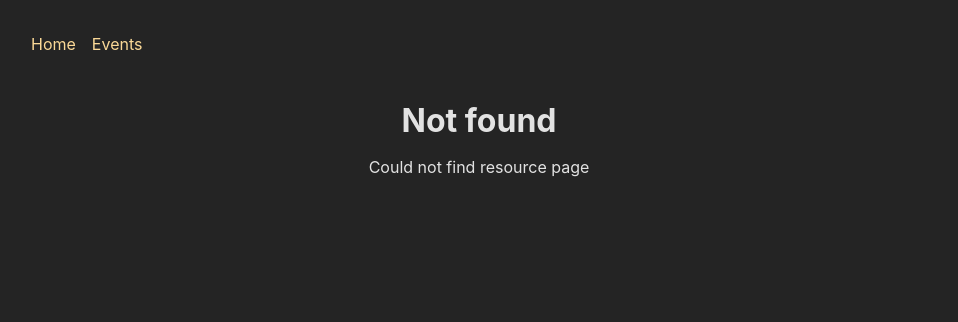
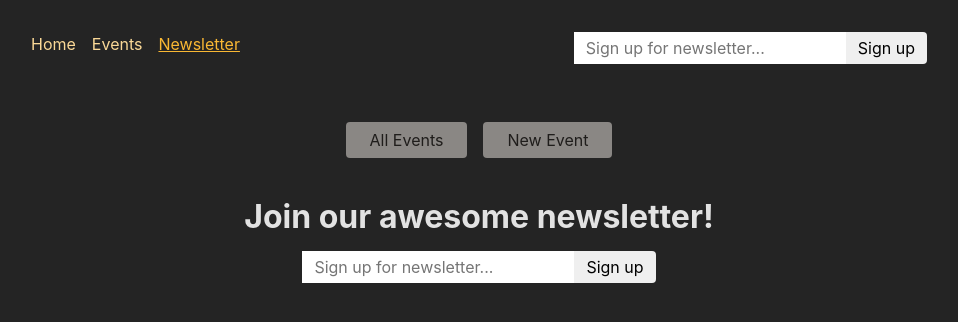
Before and after one commit to tarunislucky/advanced-router, a React (Create React App) app: page /newsletter in a window 1280 px wide. Before the commit this address had no page. Shown: the top 322 px of the page, without its empty margins (161-1119 px from the left). Built offline with nearby package versions, Linux system fonts and the light colour scheme.

Commit message:
trigger actions without route transitions (useFetcher)

```diff
--- a/src/App.js
+++ b/src/App.js
@@ -28,6 +28,8 @@
 import EditEventPage from "./pages/EditEventPage";
 import ErrorPage from "./pages/Error";
 import { action as manipulateEventAction } from "./components/EventForm";
+import NewsletterPage, { action as newsletterAction } from './pages/Newsletter';
+
 function App() {
   const router = createBrowserRouter(
     [
@@ -44,9 +46,14 @@
               { path: "edit", element: <EditEventPage />, action: manipulateEventAction }
             ]
           },
-          { path: "events/new", element: <NewEventPage />, action: manipulateEventAction }
+          { path: "events/new", element: <NewEventPage />, action: manipulateEventAction },
+          {
+            path: 'newsletter',
+            element: <NewsletterPage />,
+            action: newsletterAction,
+          }
         ]
-      },
+      }
     ]
   );
   return <RouterProvider router={router} />;
--- a/src/components/MainNavigation.js
+++ b/src/components/MainNavigation.js
@@ -1,4 +1,5 @@
 import { NavLink } from "react-router-dom";
+import NewsletterSignup from "./NewsletterSignup";
 import classes from './MainNavigation.module.css';
 
 function MainNavigation() {
@@ -13,8 +14,19 @@
             {/* end prop is important, because by default isActive checks if "/events" is part of the url or not, instead we want it to check if the url ends with "/events" */}
             <NavLink to="/events" className={({ isActive }) => isActive ? classes.active : undefined} end>Events</NavLink >
           </li>
+          <li>
+            <NavLink
+              to="/newsletter"
+              className={({ isActive }) =>
+                isActive ? classes.active : undefined
+              }
+            >
+              Newsletter
+            </NavLink>
+          </li>
         </ul>
       </nav>
+      <NewsletterSignup />
     </header>
   );
 }
--- /dev/null
+++ b/src/components/NewsletterSignup.js
@@ -0,0 +1,34 @@
+import { useEffect } from 'react';
+import { useFetcher } from 'react-router-dom';
+
+import classes from './NewsletterSignup.module.css';
+
+function NewsletterSignup() {
+  const fetcher = useFetcher();
+  const { data, state } = fetcher;
+
+  // Feedback
+  useEffect(() => {
+    if (state === 'idle' && data && data.message) {
+      window.alert(data.message);
+    }
+  }, [data, state]);
+
+  return (
+    <fetcher.Form
+      method="post"
+      action="/newsletter"
+      className={classes.newsletter}
+    >
+      <input
+        type="email"
+        name="email"
+        placeholder="Sign up for newsletter..."
+        aria-label="Sign up for newsletter"
+      />
+      <button>Sign up</button>
+    </fetcher.Form>
+  );
+}
+
+export default NewsletterSignup;
--- /dev/null
+++ b/src/components/NewsletterSignup.module.css
@@ -0,0 +1,18 @@
+.newsletter input,
+.newsletter button {
+  font: inherit;
+  padding: 0.25rem 0.75rem;
+  border-radius: 0;
+  border: none;
+}
+
+.newsletter button {
+  border-top-right-radius: 4px;
+  border-bottom-right-radius: 4px;
+  cursor: pointer;
+}
+
+.newsletter button:hover {
+  background-color: var(--color-primary-300);
+  color: var(--color-gray-800);
+}
--- /dev/null
+++ b/src/pages/Newsletter.js
@@ -0,0 +1,21 @@
+import NewsletterSignup from '../components/NewsletterSignup';
+import PageContent from '../components/PageContent';
+
+function NewsletterPage() {
+  return (
+    <PageContent title="Join our awesome newsletter!">
+      <NewsletterSignup />
+    </PageContent>
+  );
+}
+
+export default NewsletterPage;
+
+export async function action({ request }) {
+  const data = await request.formData();
+  const email = data.get('email');
+
+  // send to backend newsletter server ...
+  console.log(email);
+  return { message: 'Signup successful!' };
+}
```
